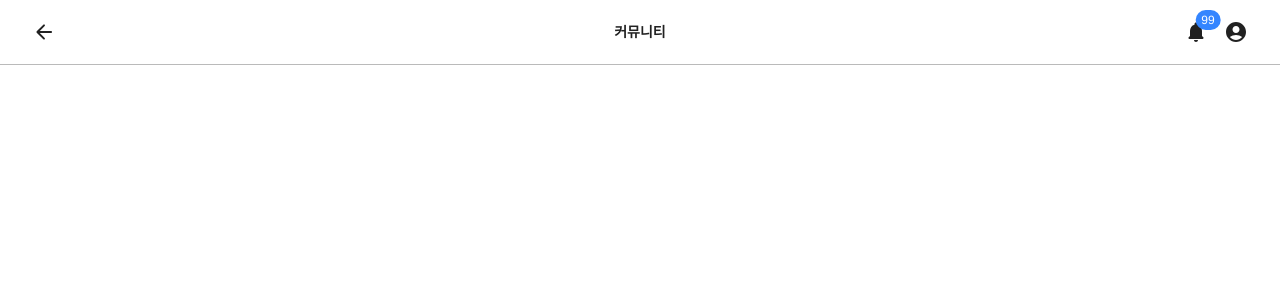
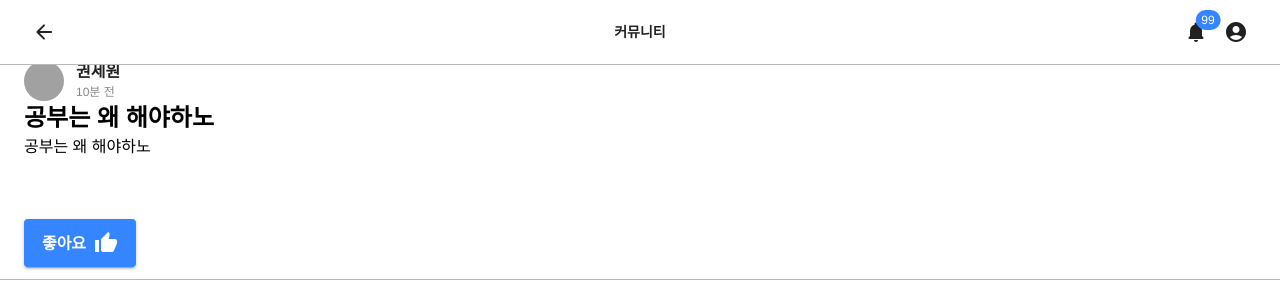
Before and after one commit to schoolzone06/schoolzone_frontend, a Next.js app: page /detail in a window 1280 px wide. Shown: the top 308 px of the page. Built offline with nearby package versions, Linux system fonts and the light colour scheme; a web font is replaced by a local one.

Commit message:
feat: 커뮤니티 상세 게시글

```diff
--- a/src/app/detail/page.tsx
+++ b/src/app/detail/page.tsx
@@ -1,12 +1,63 @@
 "use client";
 import AppBar from "@/components/AppBar";
-import { Box } from "@mui/material";
+import font from "@/styles/font";
+import theme from "@/styles/theme";
+import { Box, Button, Typography } from "@mui/material";
 import React from "react";
+import ThumbUpIcon from "@mui/icons-material/ThumbUp";
 
 const Detail = () => {
   return (
     <Box height="100vh">
       <AppBar page="community" />
+      <Box mt="56px">
+        <Box
+          width="100vw"
+          height="14rem"
+          borderBottom={`1px solid ${theme.gray[300]}`}
+          p="5px 24px 12px"
+          boxSizing="border-box"
+          display="flex"
+          flexDirection="column"
+          justifyContent="space-between"
+        >
+          <Box>
+            <Box display="flex" gap="12px">
+              <Box
+                width="40px"
+                height="40px"
+                borderRadius="100px"
+                bgcolor={theme.gray[400]}
+              />
+              <Box>
+                <Typography sx={{ ...font.Subhead1, color: theme.gray[900] }}>
+                  권세원
+                </Typography>
+                <Typography sx={{ ...font.Caption, color: theme.gray[500] }}>
+                  10분 전
+                </Typography>
+              </Box>
+            </Box>
+            <Typography sx={{ ...font.Display5 }}>
+              공부는 왜 해야하노
+            </Typography>
+            <Typography sx={{ ...font.Body1 }}>공부는 왜 해야하노</Typography>
+          </Box>
+          <Button
+            variant="contained"
+            sx={{
+              width: "7rem",
+              paddingBlock: "12px",
+              typography: "button",
+              background: theme.secondary,
+              ...font.Button,
+            }}
+          >
+            좋아요
+            <ThumbUpIcon sx={{ ml: "8px" }} />
+          </Button>
+        </Box>
+      </Box>
     </Box>
   );
 };
```
